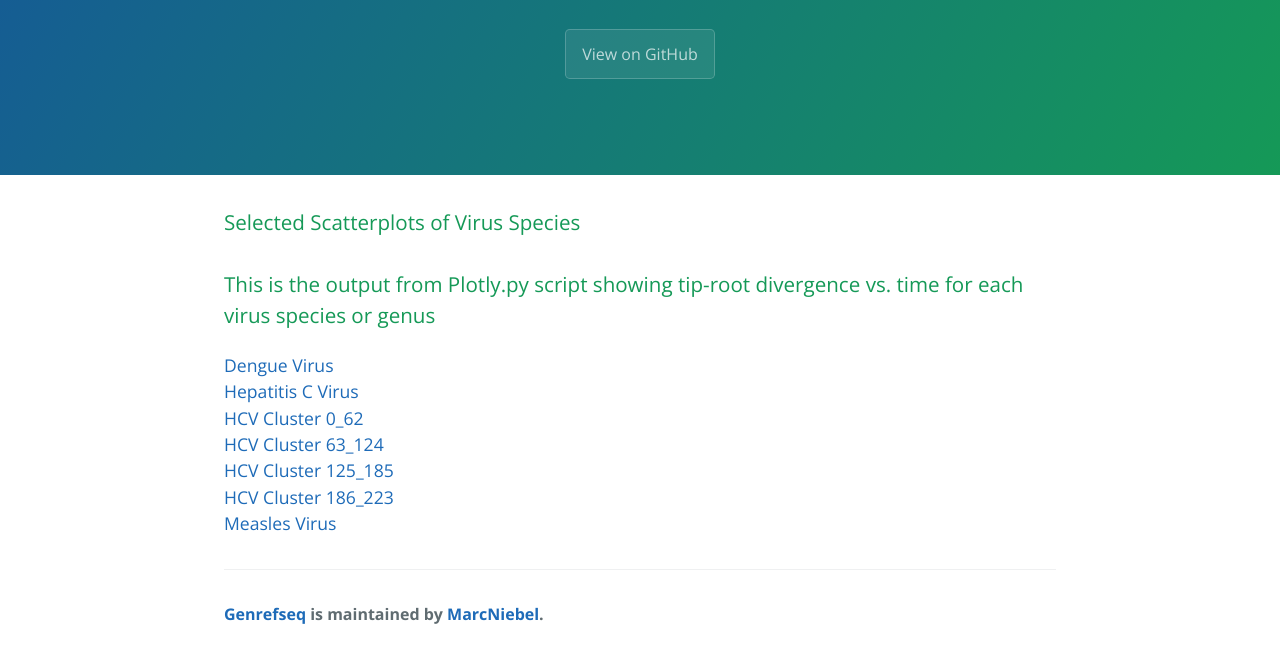
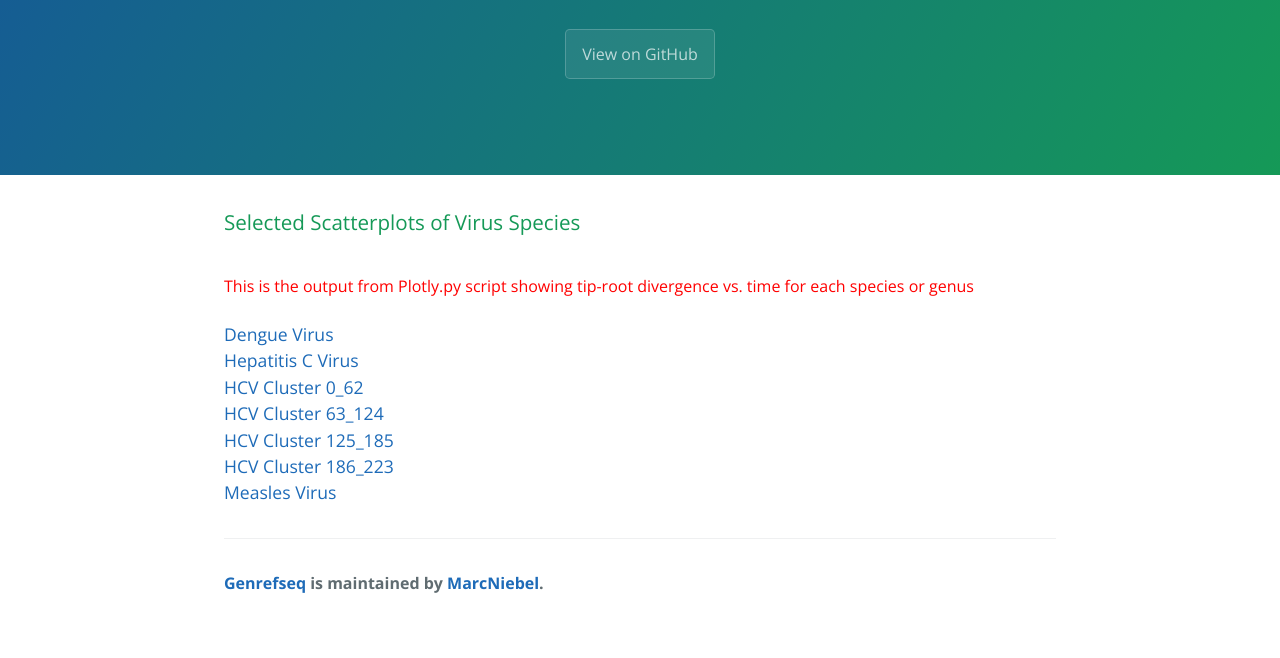
Before and after one commit to josephhughes/GenRefSeq, a plain HTML site: page index.html in a window 1280 px wide. Shown: the part 238-896 px from the top of the page. After the commit the page ends 865 px from the top, so only its background shows below. Drawn offline with nearby package versions, Linux system fonts and the light colour scheme.

Commit message:
Update index.html

```diff
--- a/index.html
+++ b/index.html
@@ -20,7 +20,7 @@
       <h3>
 <a id="Selected Scatterplots of Virus Species " class="anchor" href="selected-scatterplots" aria-hidden="true"><span aria-hidden="true" class="octicon octicon-link"></span></a>Selected Scatterplots of Virus Species</h3>
       <h3>
-       <p>This is the output from Plotly.py script showing tip-root divergence vs. time for each virus species or genus</p></h3>
+       <p><font size="3" color="red">This is the output from Plotly.py script showing tip-root divergence vs. time for each species or genus</font></p></h3>
 
 <a href="https://marcniebel.github.io/GenRefSeq/Dengue Virus.html">Dengue Virus</a>
 <br>
```
